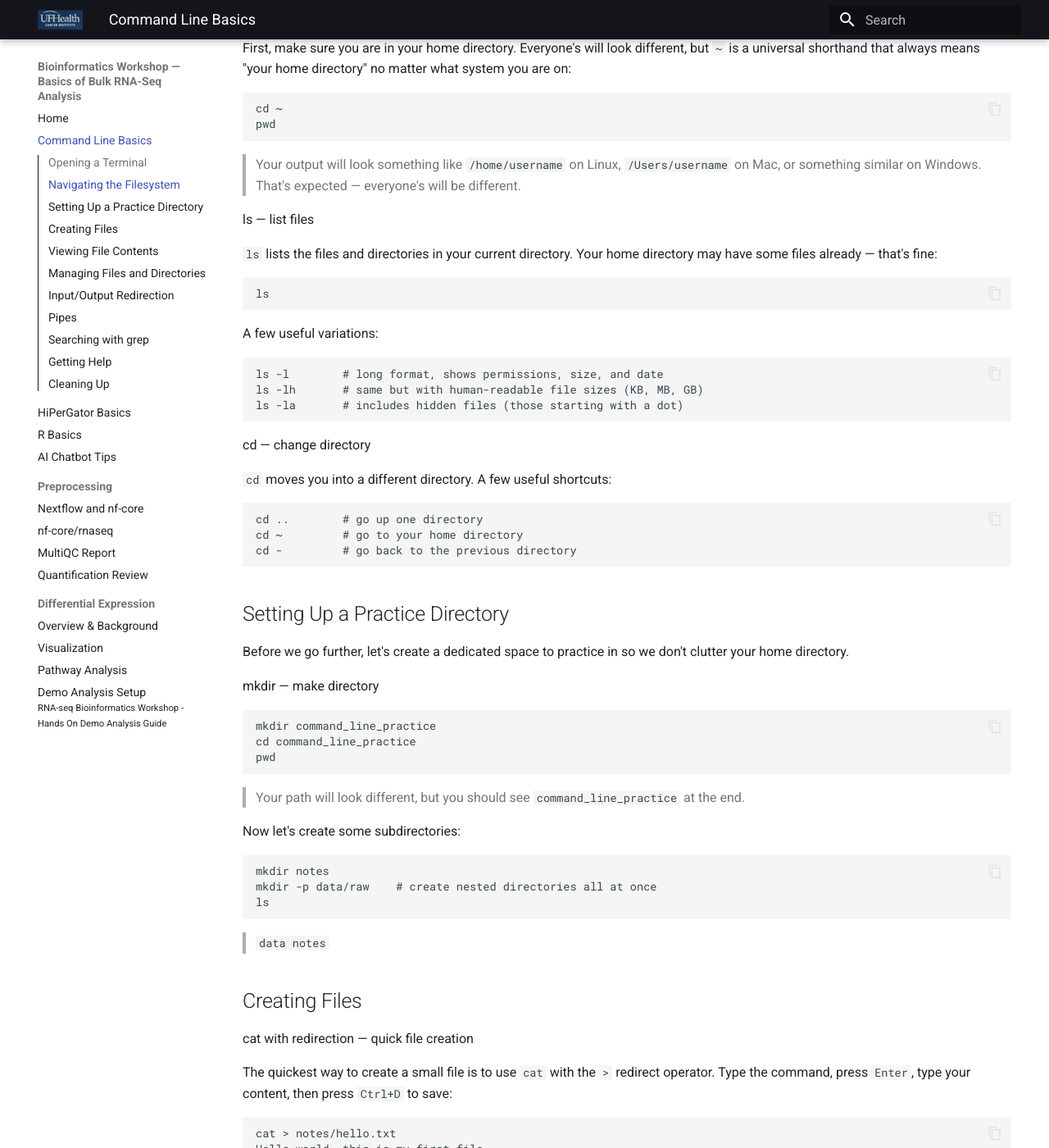
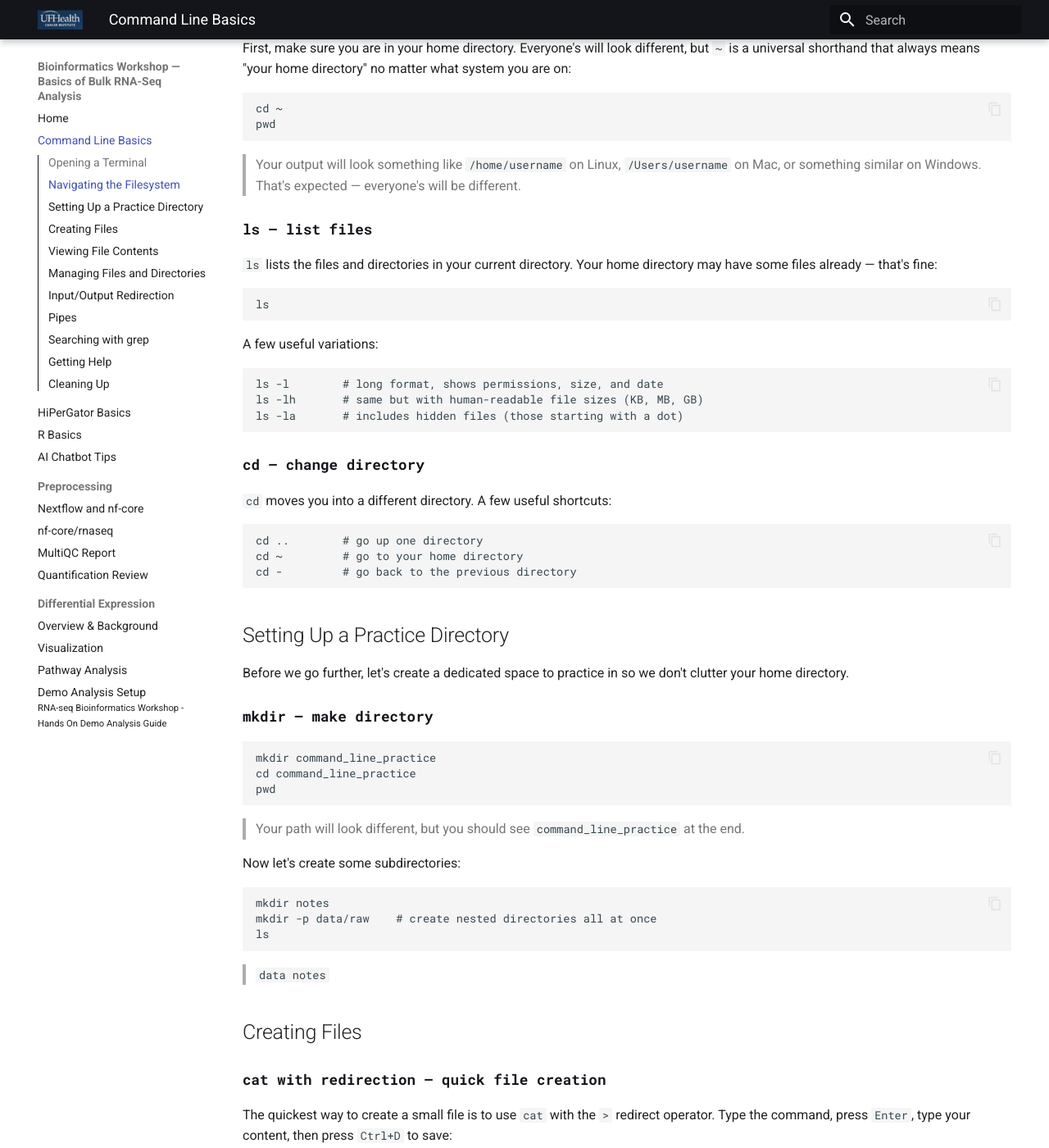
Before and after one commit to UFHCC-BCBSR/res-bioinfo-rnaseq-workshop, an MkDocs documentation site: the page built from docs/01_command-line-basics/command-line-basics.md, in a window 1280 px wide and 1400 px high, scrolled down 743 px. Shown: the whole window at 82% size. Built offline with MkDocs 1.6.1 and Material for MkDocs 9.7.7, drawn with Linux system fonts in a browser that asks for light colours.

Commit message:
custom html for non header highlighting

```diff
--- a/docs/assets/css/custom.css
+++ b/docs/assets/css/custom.css
@@ -5,3 +5,13 @@
 .md-tabs {
     background-color: #000000;
 }
+
+.command-title {
+  font-family: var(--md-code-font);
+  font-size: 1.1em;
+  font-weight: bold;
+  color: var(--md-primary-fg-color);
+  margin-top: 1.5em;
+  margin-bottom: 0.3em;
+  display: block;
+}
```
